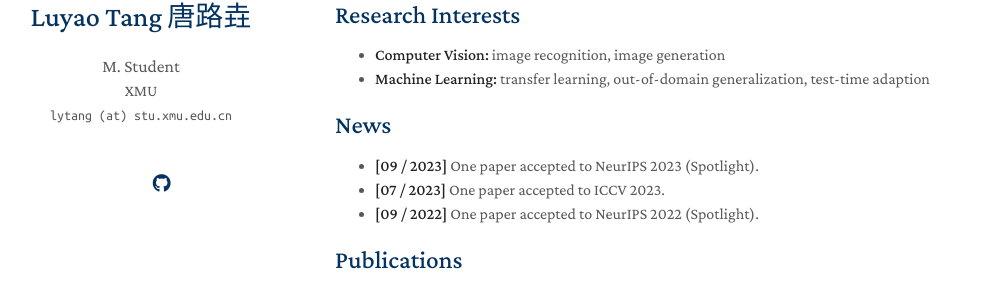
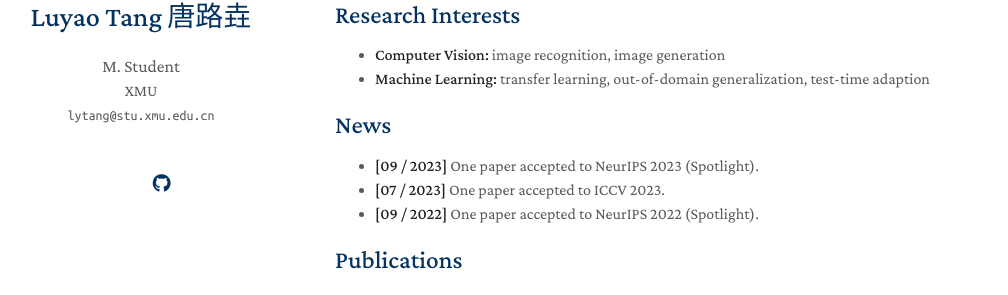
Before and after one commit to lytang63/lytang63.github.io, a Jekyll site: the page built from index.md, in a window 1280 px wide. Shown: the part 244-539 px from the top of the page, without its empty margins (135-1143 px from the left). Built offline with Jekyll 4.4.1, drawn with Linux system fonts in a browser that asks for light colours; nearby versions of some CDN libraries; a style sheet for code colours, icons or effects is not loaded; our own code applies the rules of GitHub Pages for plain Markdown files.

```diff
--- a/_config.yml
+++ b/_config.yml
@@ -2,7 +2,7 @@
 title: Luyao Tang  唐路垚
 position: M. Student
 affiliation: XMU
-email: lytang (at) stu.xmu.edu.cn
+email: lytang@stu.xmu.edu.cn
 
 # Search Engine Optimization (SEO)
 # The following information is used to improve the website traffic from search engines, e.g., Google.
```
